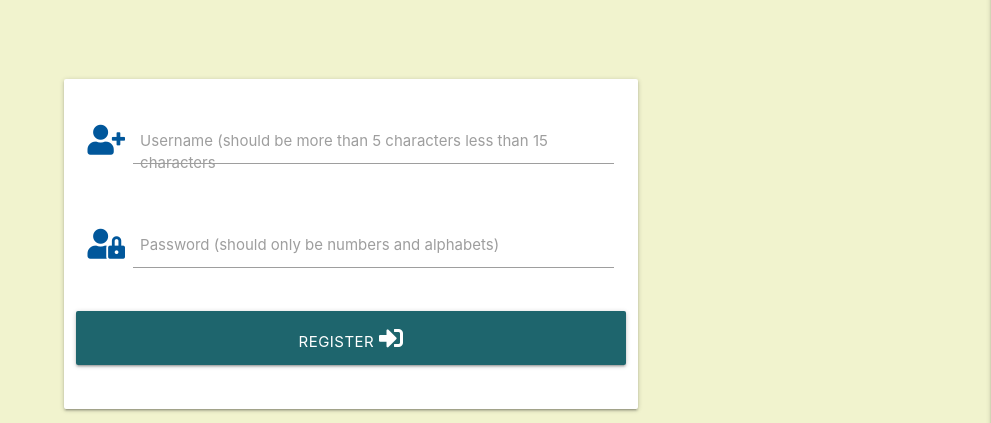
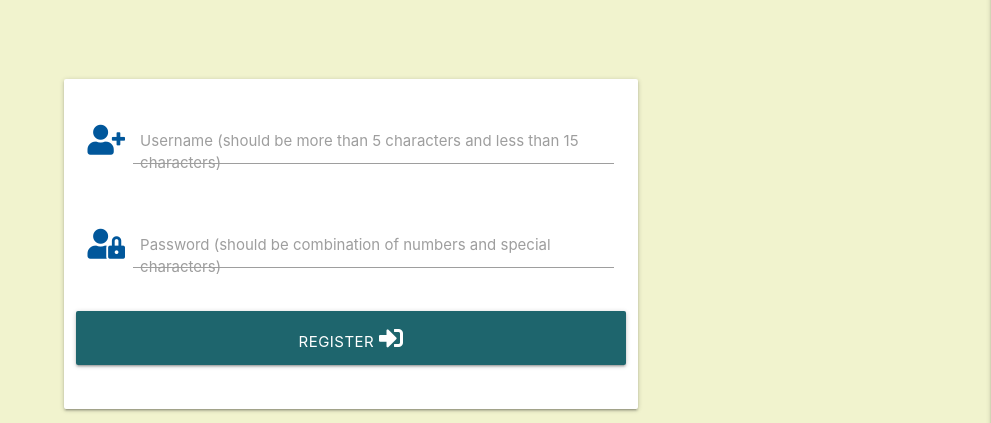
Before and after one commit to Bhargavi84/The-Cook-Book, a Flask app: page /register in a window 1280 px wide. Shown: the part 160-583 px from the top of the page, without its empty margins (289-1280 px from the left). Run offline with Flask 2, Linux system fonts and the light colour scheme; some libraries are stand-ins or nearby versions.

Commit message:
Update1  password pattern in Register field

```diff
--- a/templates/register.html
+++ b/templates/register.html
@@ -15,7 +15,7 @@
                     <i class="fas fa-user-plus prefix light-blue-text text-darken-4"></i>
                     <input id="username" name="username" type="text" minlength="5" maxlength="15"
                         pattern="[a-zA-Z0-9]{5,15}$" class="validate" required>
-                    <label for="username">Username (should be more than 5 characters less than 15 characters</label>
+                    <label for="username">Username (should be more than 5 characters and less than 15 characters)</label>
                 </div>
             </div>
 
@@ -26,7 +26,7 @@
                     <i class="fas fa-user-lock prefix light-blue-text text-darken-4"></i>
                     <input id="password" name="password" type="password" minlength="5" maxlength="15"
                         pattern="^(?=.[a-z])(?=.[A-Z])(?=.[0-9])(?=.[!@#$%^&*_=+-]).{5,15}$" class="validate" required>
-                    <label for="password">Password (should only be numbers and alphabets)</label>
+                    <label for="password">Password (should be combination of numbers and special characters)</label>
                 </div>
             </div>
 
```
